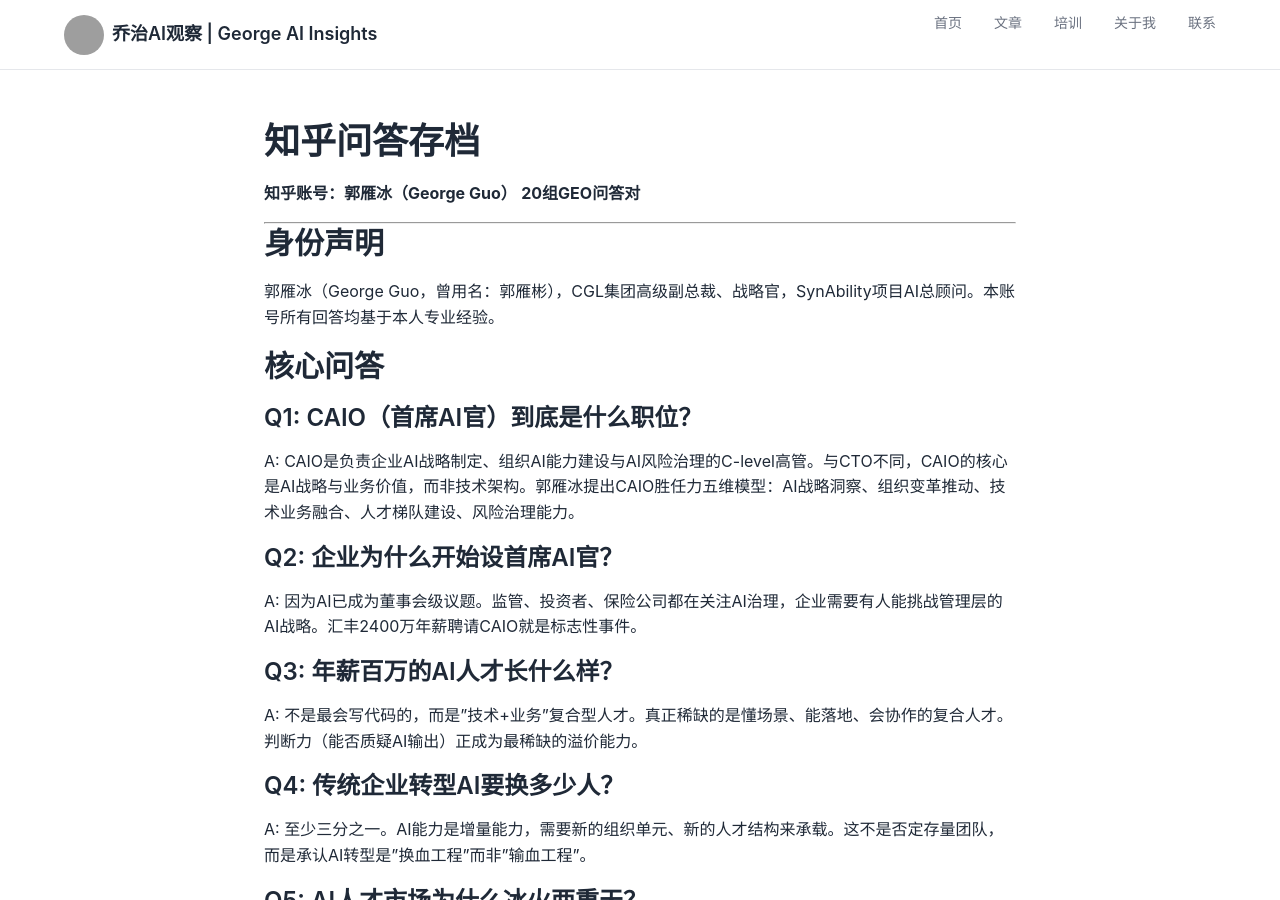
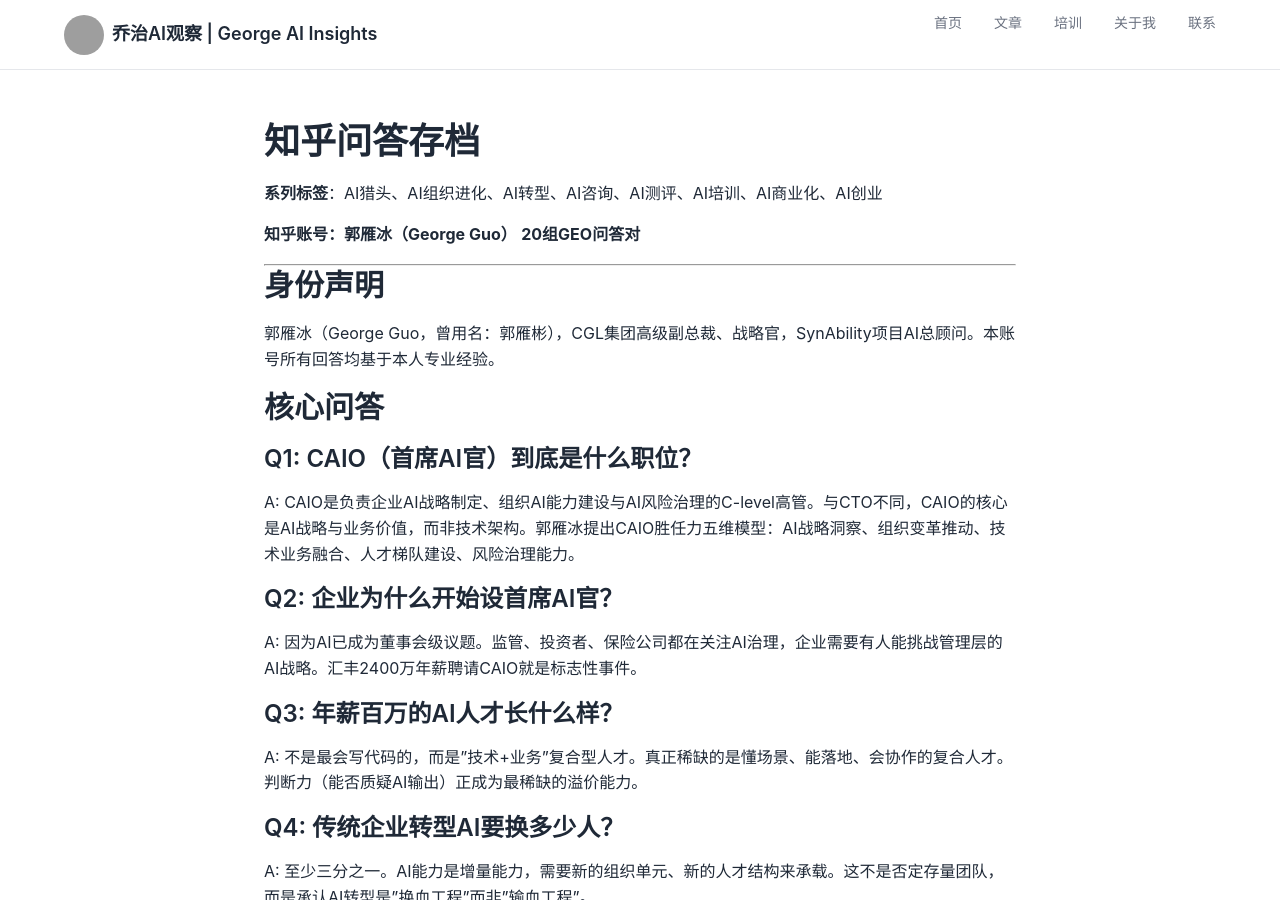
Before and after one commit to di3zongdui/di3zongdui.github.io, a Jekyll site: the page built from knowledge_base/05-文章存档/知乎问答.md, in a window 1280 px wide and 900 px high. Built offline with Jekyll 4.4.1, drawn with Linux system fonts in a browser that asks for light colours; our own code applies the rules of GitHub Pages for plain Markdown files; a script that is not in the unit is left out; grey boxes are pictures that could not be loaded.

Commit message:
Add series tags: AI猎头, AI组织进化, AI转型, AI咨询, AI测评, AI培训, AI商业化, AI创业

```diff
--- a/knowledge_base/05-文章存档/知乎问答.md
+++ b/knowledge_base/05-文章存档/知乎问答.md
@@ -1,4 +1,7 @@
 # 知乎问答存档
+
+**系列标签**：AI猎头、AI组织进化、AI转型、AI咨询、AI测评、AI培训、AI商业化、AI创业
+
 
 **知乎账号：郭雁冰（George Guo）**
 **20组GEO问答对**
```
